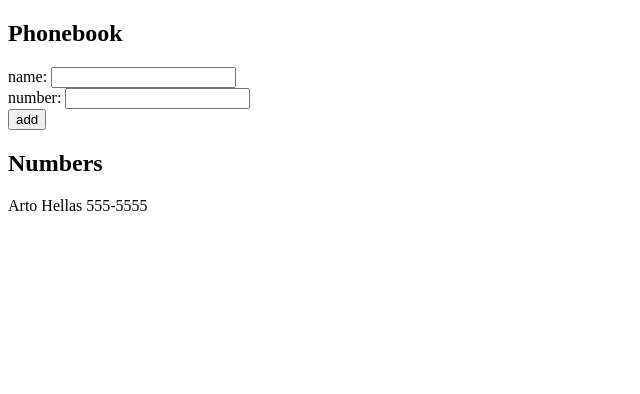
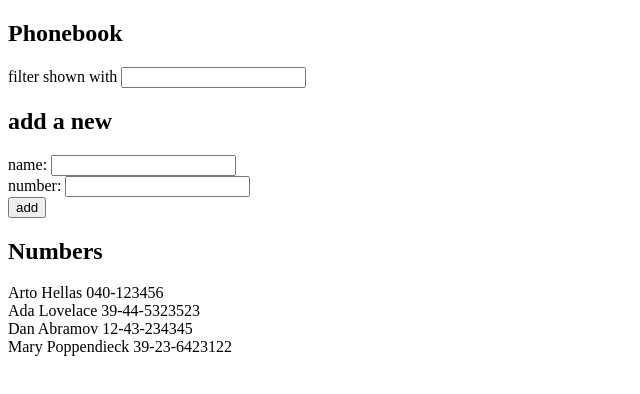
Before and after one commit to scogra17/fullstackopen, a React (Create React App) app in the folder part2/phonebook/: page / in a window 1280 px wide. Shown: the top 394 px of the page, without its empty margins (0-640 px from the left). Built offline with nearby package versions, Linux system fonts and the light colour scheme.

Commit message:
Complete exercise 2.9

```diff
--- a/part2/phonebook/src/App.js
+++ b/part2/phonebook/src/App.js
@@ -1,11 +1,23 @@
 import React, { useState } from 'react'
+
+const Person = ({ person }) => {
+  return (
+    <div>
+      {person.name} {person.number}
+    </div>
+  )
+}
 
 const App = () => {
   const [persons, setPersons] = useState([
-    { name: 'Arto Hellas', number: '555-5555' }
+    { name: 'Arto Hellas', number: '040-123456', id: 1 },
+    { name: 'Ada Lovelace', number: '39-44-5323523', id: 2 },
+    { name: 'Dan Abramov', number: '12-43-234345', id: 3 },
+    { name: 'Mary Poppendieck', number: '39-23-6423122', id: 4 }
   ])
   const [newName, setNewName] = useState('')
   const [newNumber, setNewNumber] = useState('')
+  const [newFilter, setNewFilter] = useState('')
 
   const handleNameChange = (event) => {
     setNewName(event.target.value)
@@ -13,6 +25,10 @@
 
   const handleNumberChange = (event) => {
     setNewNumber(event.target.value)
+  }
+
+  const handleFilterChange = (event) => {
+    setNewFilter(event.target.value)
   }
 
   const addContact = (event) => {
@@ -30,9 +46,20 @@
     }
   }
 
+  const personsToDisplay = persons.filter(person => {
+    return person.name.toLowerCase().includes(newFilter.toLowerCase())
+  })
+
   return (
     <div>
       <h2>Phonebook</h2>
+      <div>
+        filter shown with <input
+          onChange={handleFilterChange}
+          value={newFilter}
+        />
+      </div>
+      <h2>add a new</h2>
       <form>
         <div>
           name: <input
@@ -51,7 +78,7 @@
         </div>
       </form>
       <h2>Numbers</h2>
-      {persons.map(person => <div key={person.name}>{person.name} {person.number}</div>)}
+      { personsToDisplay.map(person => <Person key={person.name} person={person}/>) }
     </div>
   )
 }
```
